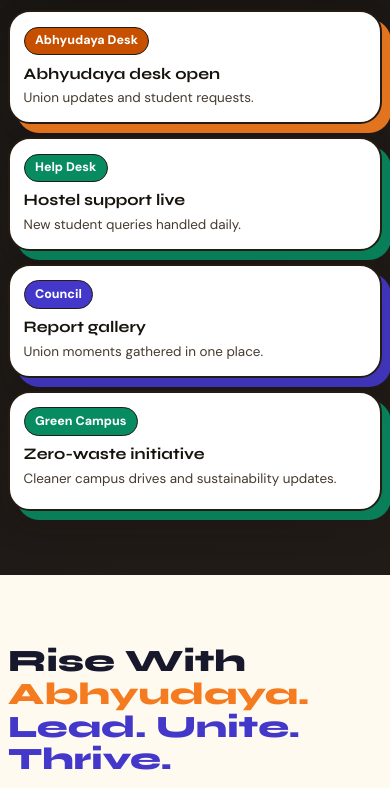
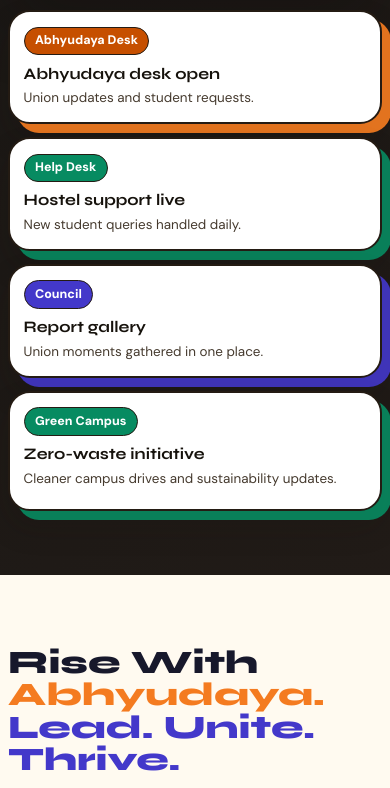
Before and after one commit to Hari-005/Abhyudaya-Union-web-page, a plain HTML site: page index.html in a window 390 px wide. Shown: the part 1209-1997 px from the top of the page. Drawn offline with Linux system fonts and the light colour scheme; no server answers.

Commit message:
made some changes

```diff
--- a/assets/css/styles.css
+++ b/assets/css/styles.css
@@ -490,22 +490,41 @@ h3 {
 }
 
 .rise-head {
+  width: min(100% - 2rem, 1360px);
   margin-bottom: clamp(2rem, 4vw, 3rem);
 }
 
 .rise-head h2 {
-  max-width: 1120px;
-  display: grid;
-  gap: 0.16em;
-  font-size: 5rem;
-  font-weight: 800;
-  line-height: 0.74;
+  max-width: 1200px;
+  display: grid;
+  gap: 0.04em;
+  overflow: visible;
+  font-family: "Syne", sans-serif;
+  font-size: 6.1rem;
+  font-weight: 900;
+  line-height: 0.91;
   letter-spacing: 0;
   text-transform: none;
 }
 
 .rise-head h2 span {
   display: block;
+  max-width: 100%;
+  width: max-content;
+  transform: scaleX(1.1);
+  transform-origin: left center;
+}
+
+.rise-head h2 span:nth-child(2) {
+  transform: scaleX(1.06);
+}
+
+.rise-head h2 span:nth-child(3) {
+  transform: scaleX(1.04);
+}
+
+.rise-head h2 span:nth-child(4) {
+  transform: scaleX(1.02);
 }
 
 .rise-head h2 span:nth-child(1) {
@@ -1699,7 +1718,13 @@ dd {
   }
 
   .rise-head h2 {
-    font-size: 5rem;
+    font-size: 4.7rem;
+    line-height: 0.94;
+  }
+
+  .rise-head h2 span {
+    width: max-content;
+    transform: scaleX(1.06);
   }
 
   .hero-grid,
@@ -1762,9 +1787,20 @@ dd {
   }
 
   .rise-head h2 {
-    font-size: clamp(2rem, 7.6vw, 2.5rem);
+    font-size: 2.75rem;
     line-height: 0.9;
-    gap: 0.12em;
+    gap: 0.04em;
+  }
+
+  .rise-head h2 span {
+    width: auto;
+    transform: none;
+  }
+
+  .rise-head h2 span:nth-child(2),
+  .rise-head h2 span:nth-child(3),
+  .rise-head h2 span:nth-child(4) {
+    transform: none;
   }
 
   .about-copy h2 {
@@ -1962,9 +1998,9 @@ dd {
   }
 
   .rise-head h2 {
-    font-size: clamp(1.8rem, 8vw, 2rem);
+    font-size: 2.05rem;
     line-height: 0.95;
-    gap: 0.1em;
+    gap: 0.04em;
   }
 
   .stats-strip dt {
--- a/index.html
+++ b/index.html
@@ -9,7 +9,7 @@
       content="Official website of Abhyudaya College Union at Government Engineering College Kozhikode for members, events, reports, hostels, and student support."
     />
     <link rel="icon" href="assets/images/abhyudaya-logo.png" />
-    <link rel="stylesheet" href="assets/css/styles.css?v=20260625-footer-mobile-center" />
+    <link rel="stylesheet" href="assets/css/styles.css?v=20260715-rise-overlap-fix" />
   </head>
   <body>
     <a class="skip-link" href="#main">Skip to content</a>
@@ -75,7 +75,7 @@
           </div>
 
           <div class="hero-board" aria-label="Union notice board preview">
-            <img src="assets/images/hero-union-board.png" alt="Students gathered near a colorful college notice board" />
+            <img src="assets/images/c4.jpeg" alt="Students gathered near a colorful college notice board" />
             <article class="float-card float-card-one">
               <span class="tag tag-saffron">Abhyudaya Desk</span>
               <strong>Abhyudaya desk open</strong>
```
Also changed, not shown: departments.html (+7 -7 lines), assets/images/aei.jpeg (added), assets/images/c1.jpg (added), assets/images/c2.jpg (added), assets/images/c3.jpg (added), assets/images/c4.jpeg (added), assets/images/c5.jpeg (added), assets/images/chem.jpeg (added), assets/images/civil.jpeg (added), assets/images/csd.jpeg (added), assets/images/mech.jpeg (added), 1 other file.
